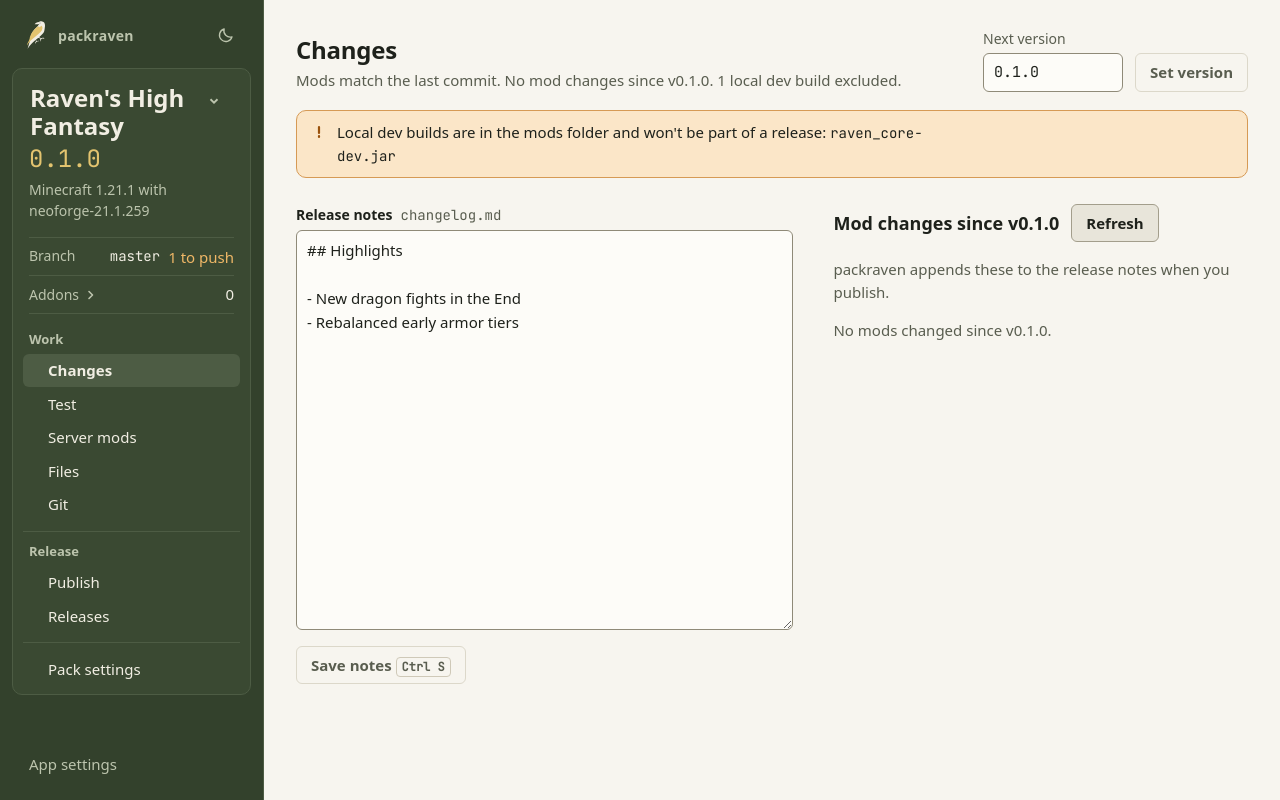
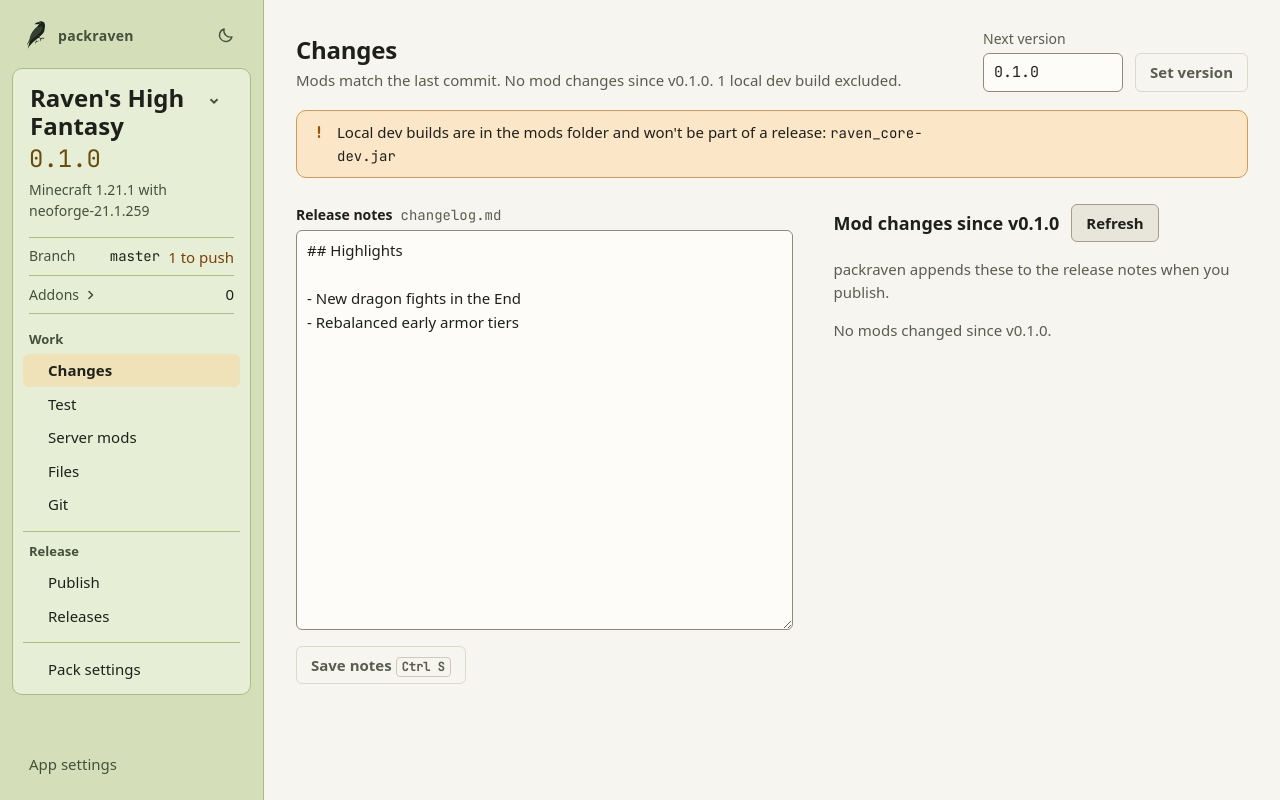
Before and after one commit to muon-rw/pack-raven, a Svelte app: page / in a window 1280 px wide. Built offline with nearby package versions, Linux system fonts and the light colour scheme; a web font is replaced by a local one.

Commit message:
colorset for the inverted raven mark

```diff
--- a/src/App.svelte
+++ b/src/App.svelte
@@ -540,7 +540,7 @@
   .item.current,
   .item.current:hover:not(:disabled) {
     font-weight: 700;
-    background: var(--rail-edge);
+    background: var(--rail-current);
   }
 
   .item:focus-visible {
@@ -577,7 +577,7 @@
   }
 
   .ok .dot {
-    background: var(--sage);
+    background: var(--rail-ok);
   }
 
   .warn .dot {
--- a/src/app.css
+++ b/src/app.css
@@ -32,15 +32,18 @@
   --selection: var(--ochre);
   --here-border: #d8bd6e;
 
-  --rail: #33412c;
-  --rail-hi: #3f4e37;
-  --rail-edge: #4d5c44;
-  --rail-text: #f1eee3;
-  --rail-muted: #bcc4ad;
-  --rail-strong: #e3c46f;
-  --rail-warn: #f0b867;
-  --rail-fail: #ec8a7a;
-  --rail-pack: #3a4932;
+  --rail: #d4dfba;
+  --rail-hi: #c3d0a2;
+  --rail-edge: #aabb86;
+  --rail-text: #1e211b;
+  --rail-muted: #45503a;
+  --rail-strong: #694d0b;
+  --rail-ok: #5f7d3e;
+  --rail-warn: #7a4108;
+  --rail-fail: #9c3a2e;
+  --rail-pack: #e7eed6;
+  --rail-current: var(--here);
+  --mark-wing: #33412c;
 
   --font-ui: 'Atkinson Hyperlegible Next Variable', system-ui, sans-serif;
   --font-log: 'JetBrains Mono', ui-monospace, monospace;
@@ -105,7 +108,15 @@
   --rail: #20291b;
   --rail-hi: #2b3524;
   --rail-edge: #333f2b;
+  --rail-text: #f1eee3;
+  --rail-muted: #bcc4ad;
+  --rail-strong: #e3c46f;
+  --rail-ok: var(--sage);
+  --rail-warn: #f0b867;
+  --rail-fail: #ec8a7a;
   --rail-pack: #252f20;
+  --rail-current: var(--rail-edge);
+  --mark-wing: var(--ochre);
 
   color-scheme: dark;
 }
--- a/src/components/RavenMark.svelte
+++ b/src/components/RavenMark.svelte
@@ -21,7 +21,7 @@
   }
 
   .wing {
-    fill: var(--ochre);
+    fill: var(--mark-wing);
   }
 
   .eye {
```
